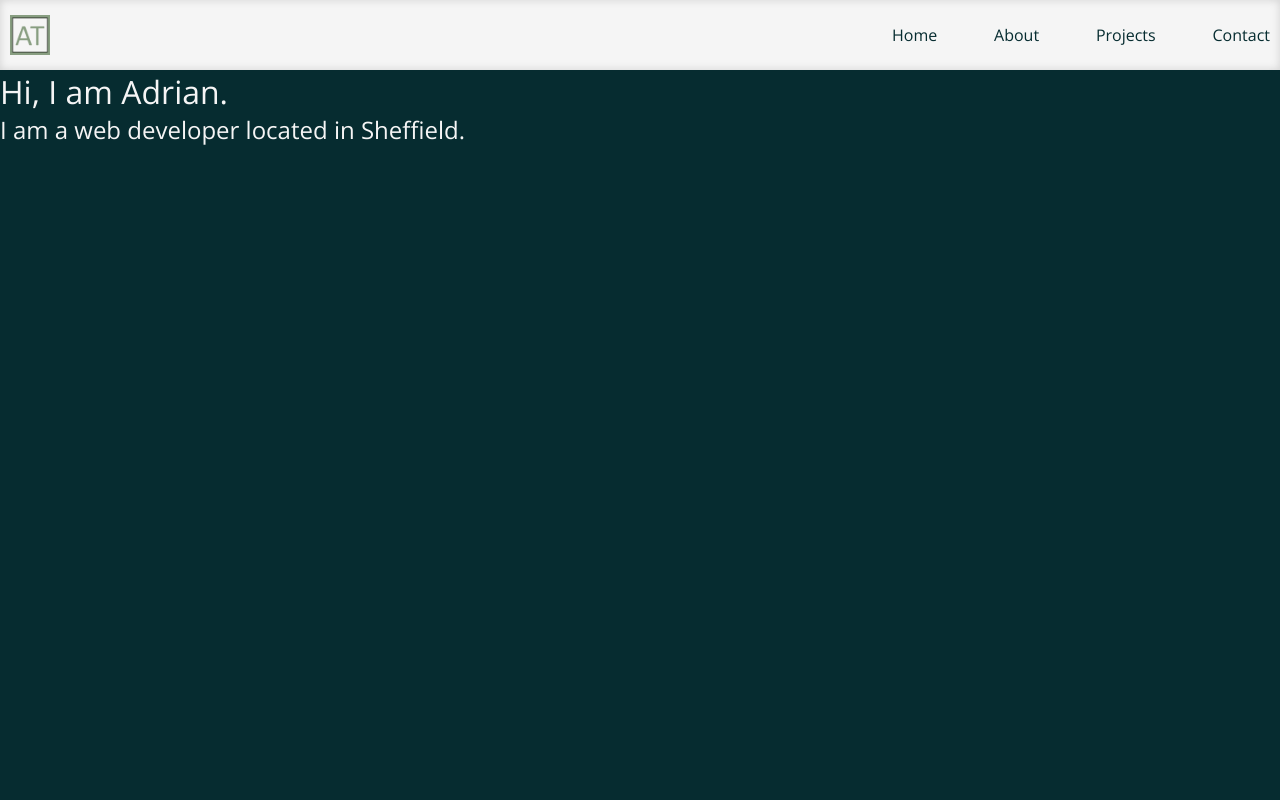
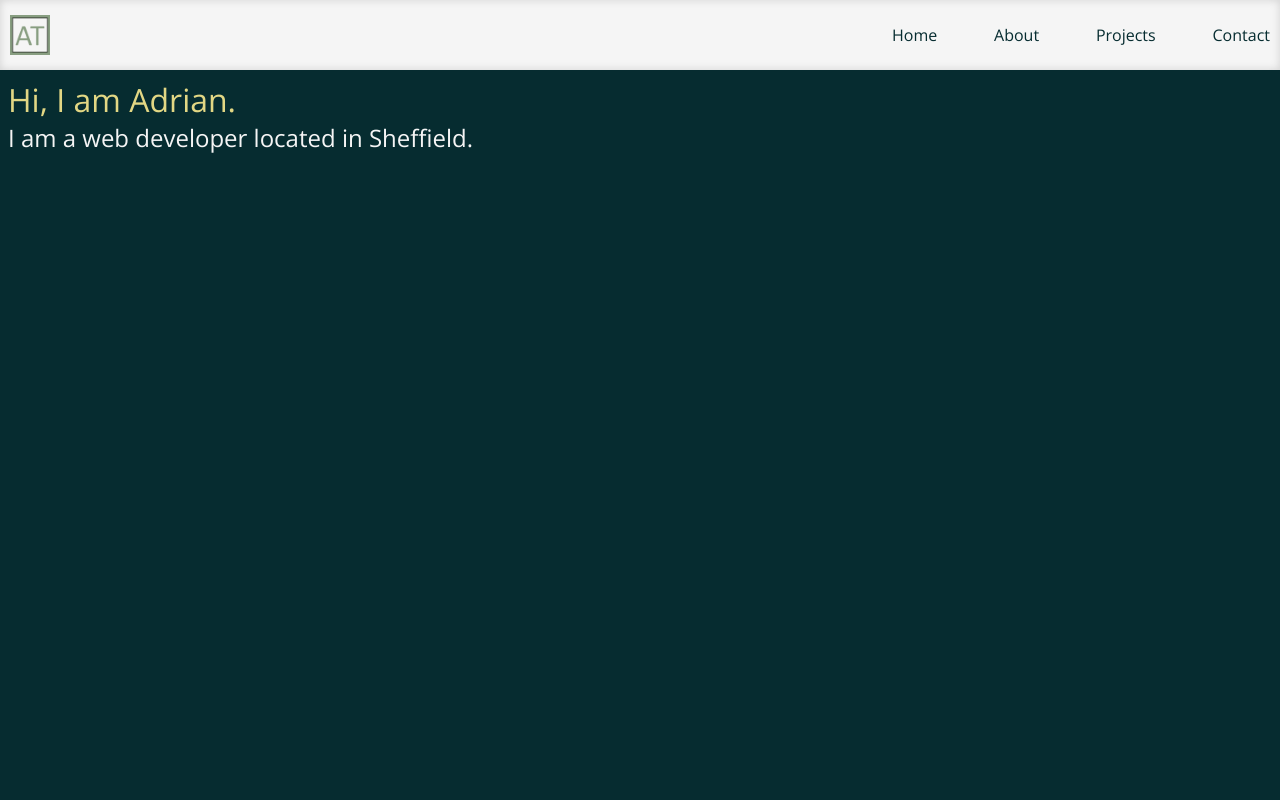
Before and after one commit to Adriantutuianu/personal-website, a React (Create React App) app: page / in a window 1280 px wide. Shown: the top 800 px of the page. Built offline with nearby package versions, Linux system fonts and the light colour scheme.

Commit message:
Fixed style

```diff
--- a/src/App.scss
+++ b/src/App.scss
@@ -1,6 +1,7 @@
 .section {
   height: 100vh;
   position: relative;
+  padding: 8px;
 }
 
 .content-wrap {
--- a/src/Sections/home.scss
+++ b/src/Sections/home.scss
@@ -2,4 +2,7 @@
   margin-top: var(--header-bar-height);
   background: var(--primary-color);
   color: var(--fourth-color);
+  h1 {
+    color: var(--third-color);
+  }
 }
```
